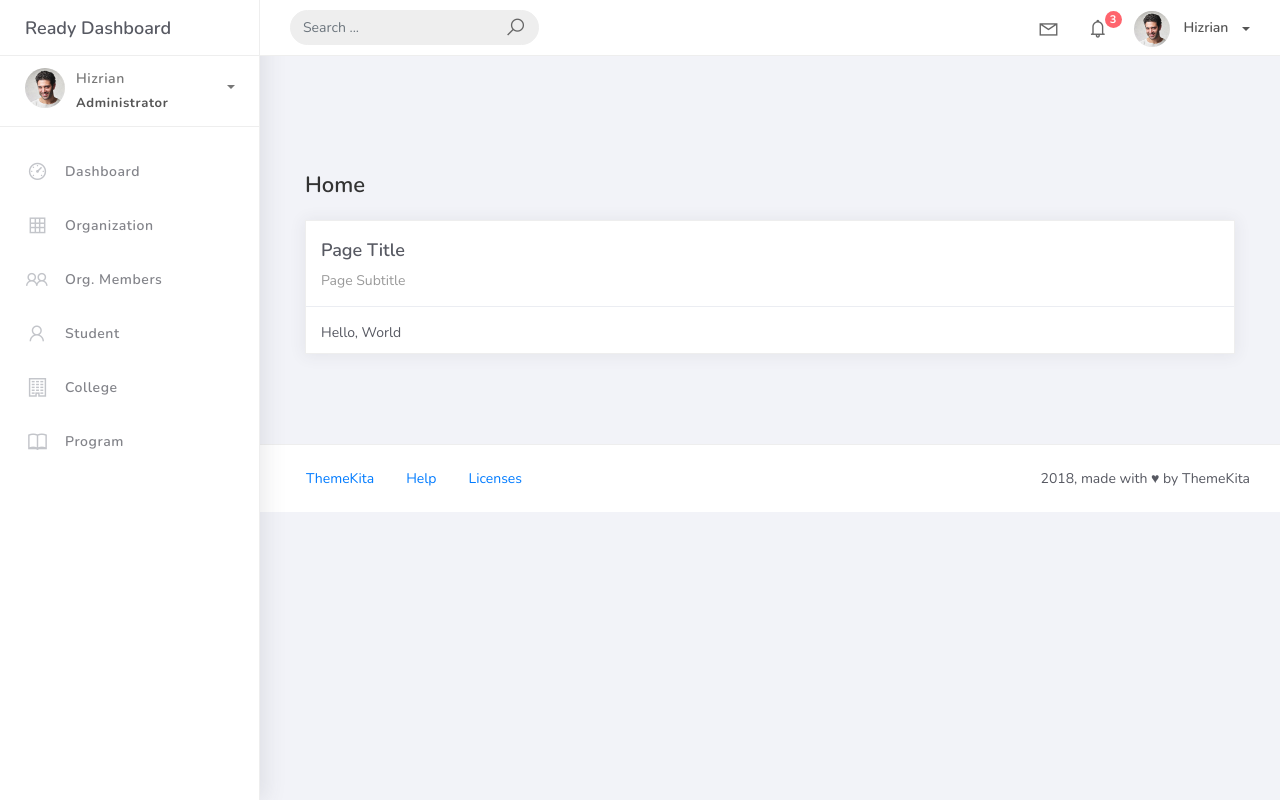
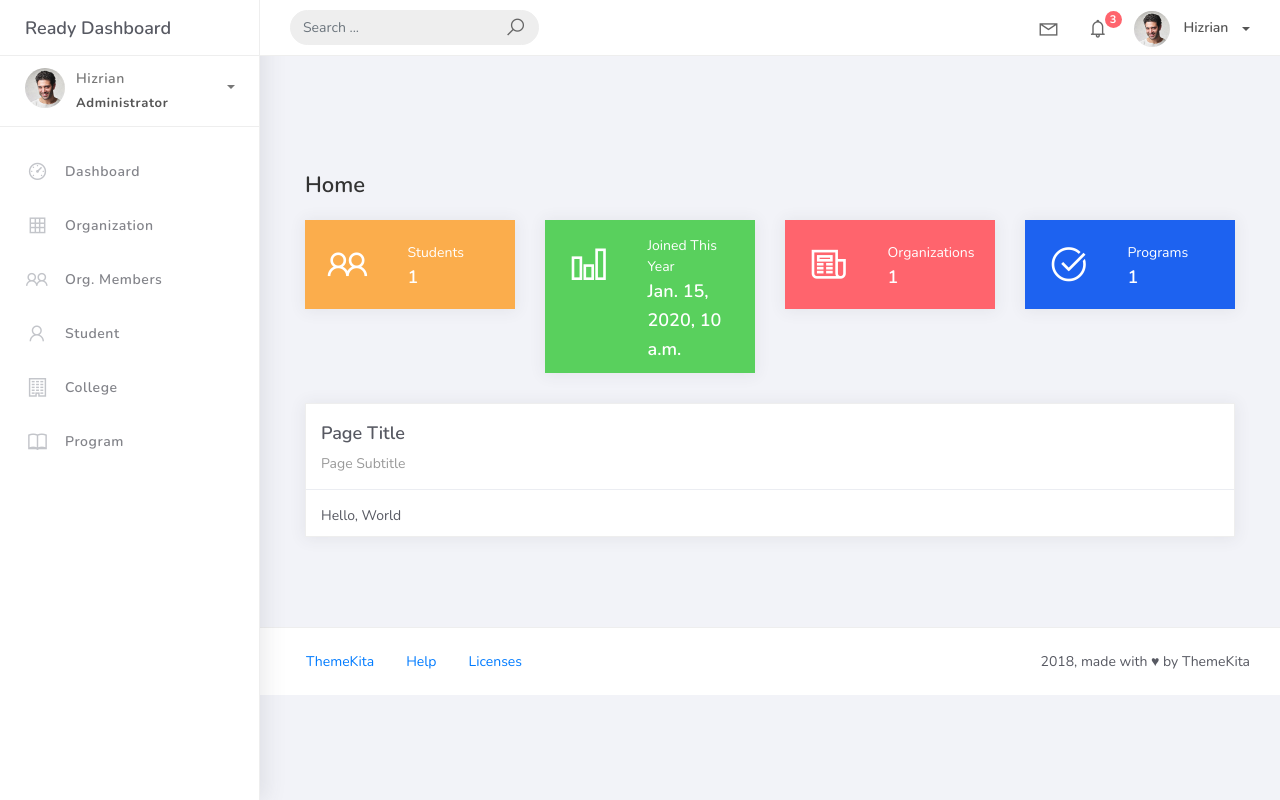
Before and after one commit to Althea09-gif/PSUSphere, a Django app: template projectsite/templates/home.html in a window 1280 px wide. Run offline with Django 5.2, Linux system fonts and the light colour scheme; the template is opened without the code that fills it: most values are stand-ins (such as "Sample title", 1, 10 or a date in 2020); some libraries are stand-ins or nearby versions.

Commit message:
dashboard task

```diff
--- a/projectsite/templates/home.html
+++ b/projectsite/templates/home.html
@@ -2,6 +2,87 @@
 <div class="content">
   <div class="container-fluid">
     <h4 class="page-title">Home</h4>
+      <div class="row">
+        <div class="col-md-3">
+          <div class="card card-stats card-warning">
+            <div class="card-body">
+              <div class="row">
+                <div class="col-5">
+                  <div class="icon-big text-center">
+                    <i class="la la-users"></i>
+                  </div>
+                </div>
+                <div class="col-7 d-flex align-items-center">
+                  <div class="numbers">
+                    <p class="card-category">Students</p>
+                    <h4 class="card-title">{{ total_students }}</h4>
+                  </div>
+                </div>
+              </div>
+            </div>
+          </div>
+        </div>
+
+        <div class="col-md-3">
+          <div class="card card-stats card-success">
+            <div class="card-body">
+              <div class="row">
+                <div class="col-5">
+                  <div class="icon-big text-center">
+                    <i class="la la-bar-chart"></i>
+                  </div>
+                </div>
+                <div class="col-7 d-flex align-items-center">
+                  <div class="numbers">
+                    <p class="card-category">Joined This Year</p>
+                    <h4 class="card-title">{{ students_joined_this_year }}</h4>
+                  </div>
+                </div>
+              </div>
+            </div>
+          </div>
+        </div>
+
+        <div class="col-md-3">
+          <div class="card card-stats card-danger">
+            <div class="card-body">
+              <div class="row">
+                <div class="col-5">
+                  <div class="icon-big text-center">
+                    <i class="la la-newspaper-o"></i>
+                  </div>
+                </div>
+                <div class="col-7 d-flex align-items-center">
+                  <div class="numbers">
+                    <p class="card-category">Organizations</p>
+                    <h4 class="card-title">{{ organization_count }}</h4>
+                  </div>
+                </div>
+              </div>
+            </div>
+          </div>
+        </div>
+
+        <div class="col-md-3">
+          <div class="card card-stats card-primary">
+            <div class="card-body">
+              <div class="row">
+                <div class="col-5">
+                  <div class="icon-big text-center">
+                    <i class="la la-check-circle"></i>
+                  </div>
+                </div>
+                <div class="col-7 d-flex align-items-center">
+                  <div class="numbers">
+                    <p class="card-category">Programs</p>
+                    <h4 class="card-title">{{ prog_count }}</h4>
+                  </div>
+                </div>
+              </div>
+            </div>
+          </div>
+        </div>
+      </div>
     <div class="row">
       <div class="col-md-12">
         <div class="card">
```
Lines whose indentation alone changed are shown as unchanged.
